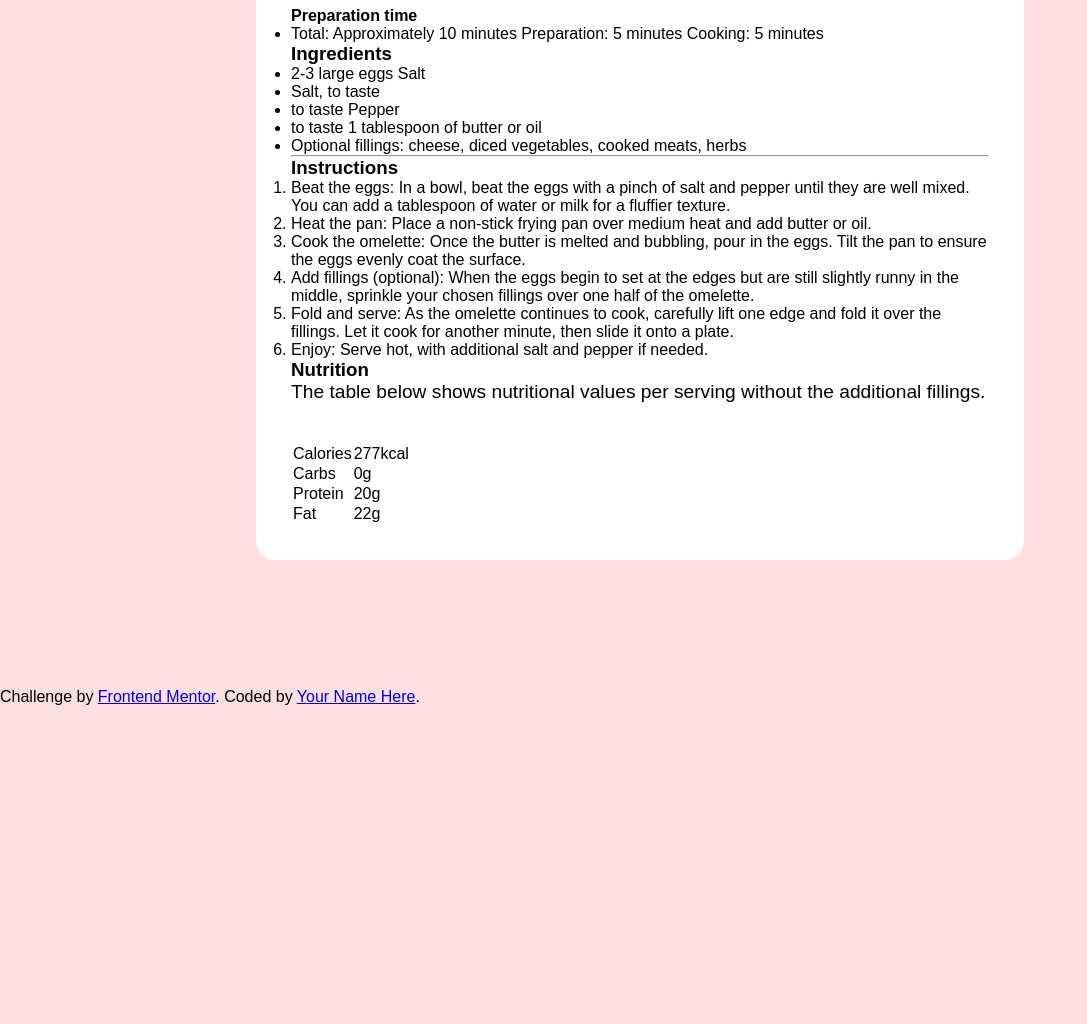
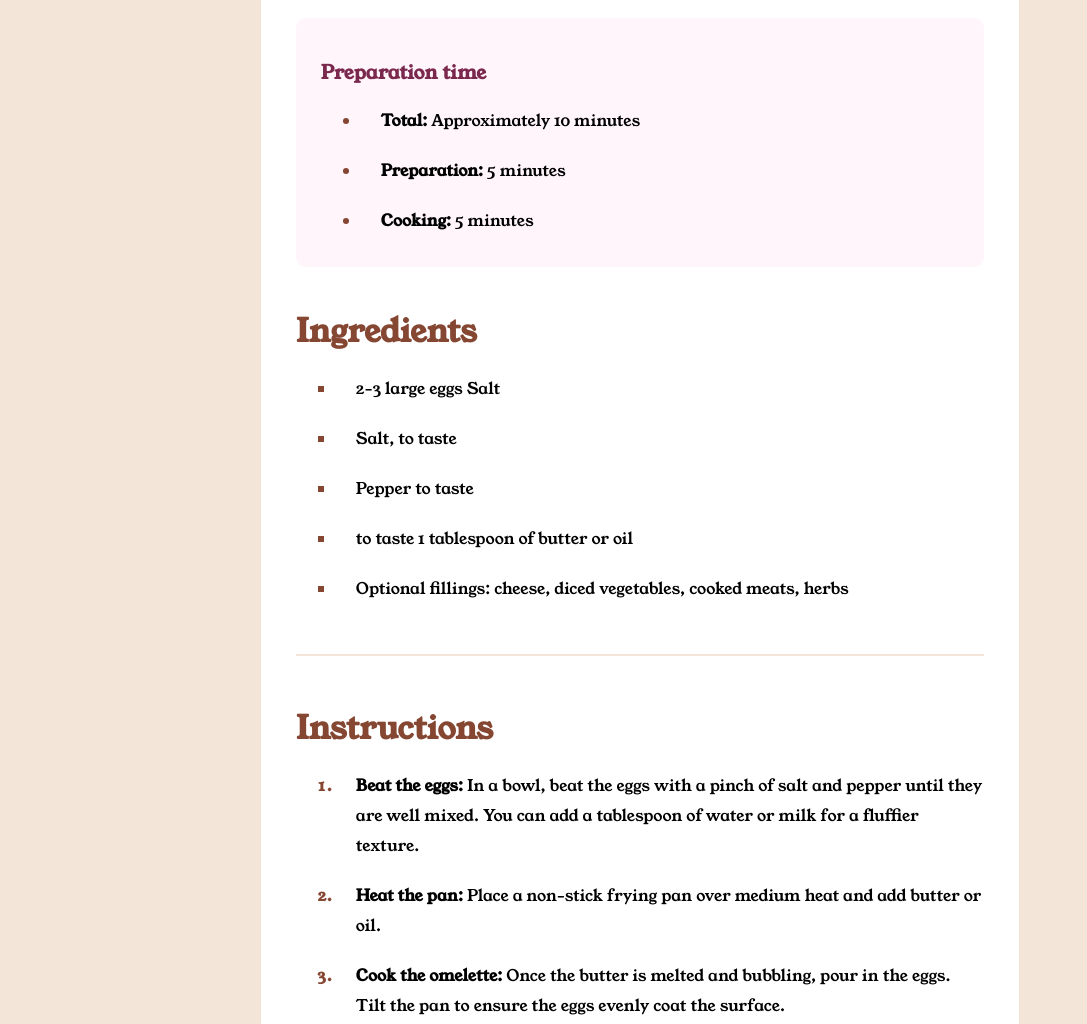
Before and after one commit to codelyA23/Frontend-mentor-challanges, a plain HTML site: page Recipe page/index.html in a window 1280 px wide. Shown: the part 680-1704 px from the top of the page, without its empty margins (0-1087 px from the left). Before the commit the page ends 1386 px from the top, so only its background shows below. Drawn offline with Linux system fonts and the light colour scheme.

Commit message:
"Updated HTML structure and CSS styles for Recipe page, including changes to layout, typography, and design elements."

```diff
--- a/Recipe page/index.html
+++ b/Recipe page/index.html
@@ -29,19 +29,17 @@
         <div class="details">
           <h4>Preparation time</h4>
           <ul>
-            <li>
-              <span>Total:</span> Approximately 10 minutes
-              <span>Preparation:</span> 5 minutes <span>Cooking:</span> 5
-              minutes
-            </li>
+            <li><b>Total:</b> Approximately 10 minutes</li>
+            <li><b>Preparation:</b> 5 minutes</li>
+            <li><b>Cooking:</b> 5 minutes</li>
           </ul>
         </div>
         <div class="ingredients">
-          <h3>Ingredients</h3>
-          <ul>
+          <h4>Ingredients</h3>
+          <ul type="square">
             <li>2-3 large eggs Salt</li>
             <li>Salt, to taste</li>
-            <li>to taste Pepper</li>
+            <li>Pepper to taste</li>
             <li>to taste 1 tablespoon of butter or oil</li>
             <li>
               Optional fillings: cheese, diced vegetables, cooked meats, herbs
@@ -49,39 +47,40 @@
           </ul>
         </div>
         <hr />
-        <div class="Instructions">
-          <h3>Instructions</h3>
+        <div class="instructions">
+          <h4>Instructions</h3>
           <ol type="1">
             <li>
-              Beat the eggs: In a bowl, beat the eggs with a pinch of salt and
+              <b>Beat the eggs:</b> In a bowl, beat the eggs with a pinch of salt and
               pepper until they are well mixed. You can add a tablespoon of
               water or milk for a fluffier texture.
             </li>
             <li>
-              Heat the pan: Place a non-stick frying pan over medium heat and
+              <b>Heat the pan:</b> Place a non-stick frying pan over medium heat and
               add butter or oil.
             </li>
             <li>
-              Cook the omelette: Once the butter is melted and bubbling, pour in
+              <b>Cook the omelette:</b> Once the butter is melted and bubbling, pour in
               the eggs. Tilt the pan to ensure the eggs evenly coat the surface.
             </li>
             <li>
-              Add fillings (optional): When the eggs begin to set at the edges
+              <b>Add fillings (optional):</b> When the eggs begin to set at the edges
               but are still slightly runny in the middle, sprinkle your chosen
               fillings over one half of the omelette.
             </li>
             <li>
-              Fold and serve: As the omelette continues to cook, carefully lift
+              <b>Fold and serve:</b> As the omelette continues to cook, carefully lift
               one edge and fold it over the fillings. Let it cook for another
               minute, then slide it onto a plate.
             </li>
             <li>
-              Enjoy: Serve hot, with additional salt and pepper if needed.
+              <b>Enjoy:</b> Serve hot, with additional salt and pepper if needed.
             </li>
           </ol>
         </div>
+        <hr>
         <div class="nutrition">
-          <h3>Nutrition</h3>
+          <h4>Nutrition</h4>
           <p>
             The table below shows nutritional values per serving without the
             additional fillings.
@@ -108,10 +107,9 @@
       </div>
     </main>
     <div class="attribution">
-      Challenge by
-      <a href="https://www.frontendmentor.io?ref=challenge" target="_blank"
+      <p>Challenge by <a href="https://www.frontendmentor.io?ref=challenge" target="_blank"
         >Frontend Mentor</a
-      >. Coded by <a href="#">Your Name Here</a>.
+      >. Coded by <a href="#">Mohamed sow</a>.</p>
     </div>
   </body>
 </html>
--- a/Recipe page/style.css
+++ b/Recipe page/style.css
@@ -1,12 +1,9 @@
-* {
-    margin: 0;
-    padding: 0;
-    box-sizing: border-box;
-}
+@import url('https://fonts.googleapis.com/css2?family=Young+Serif&display=swap');
+
 
 body {
-    font-family: Arial, sans-serif;
-    background-color: #fce0e0;
+    font-family: "young serif", "serif";
+    background-color: hsl(30, 54%, 90%);
 }
 
 main {
@@ -27,7 +24,109 @@ main {
     font-weight: 500;
 }
 
-.content p {
-    font-size: 1.2rem;
+.content p,
+.nutrition p {
+    font-size: 16px;
     margin-bottom: 40px;
 }
+
+.details {
+    background-color: hsl(330, 100%, 98%);
+    padding: 15px 25px;
+    border-radius: 10px;
+
+}
+
+ul,
+li {
+    line-height: 30px;
+}
+
+.details h4 {
+    color: hsl(332, 51%, 32%);
+    font-size: larger;
+    margin-bottom: 2px;
+}
+
+.ingredients h4,
+.instructions h4,
+.nutrition h4 {
+    color: hsl(14, 45%, 36%);
+    font-size: xx-large;
+    margin-bottom: 3px;
+}
+
+li {
+    padding-left: 20px;
+    margin-top: 20px;
+}
+
+li::marker,
+ol::marker {
+    color: hsl(14, 45%, 36%);
+    font-weight: bold;
+}
+
+hr {
+    border: 1px solid hsl(30, 54%, 90%);
+    margin: 50px 0;
+}
+
+table {
+    width: 100%;
+}
+
+table,
+tr,
+td {
+    border-collapse: collapse;
+    border-bottom: 1px solid hsl(30, 18%, 87%);
+    padding: 15px 30px;
+    text-align: left;
+}
+
+td:last-child {
+    font-weight: bold;
+    color: hsl(14, 45%, 36%);
+}
+
+.attribution {
+    font-size: 15px;
+    text-align: center;
+    margin-top: 100px;
+}
+
+@media only screen and (max-width: 700px) {
+    * {
+        box-sizing: border-box;
+    }
+
+    body {
+        padding: 0;
+        margin: 0;
+    }
+
+    main {
+        margin: 0;
+        border-radius: 0;
+    }
+
+    .main-image img {
+        border-radius: 0;
+    }
+
+    .main-image {
+        margin-top: -34px;
+        margin-left: -34px;
+        margin-right: -34px;
+
+    }
+
+    P,
+    ul,
+    ol {
+        line-height: 30px;
+    }
+
+
+}
```
